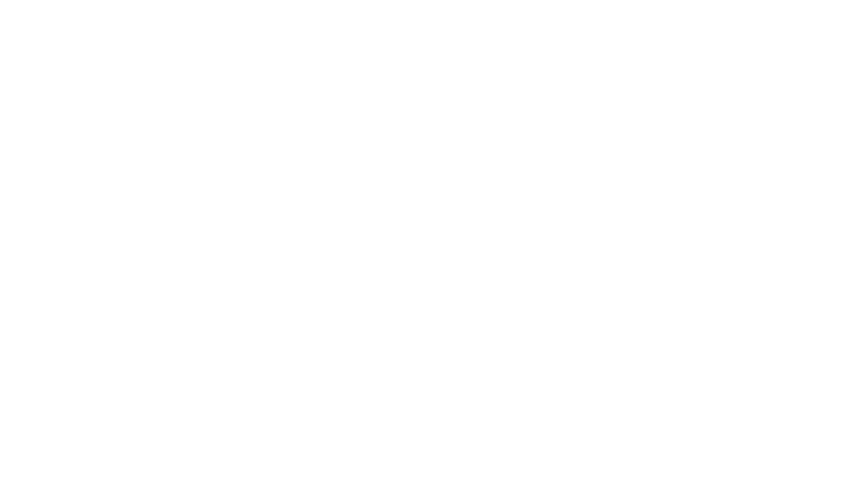
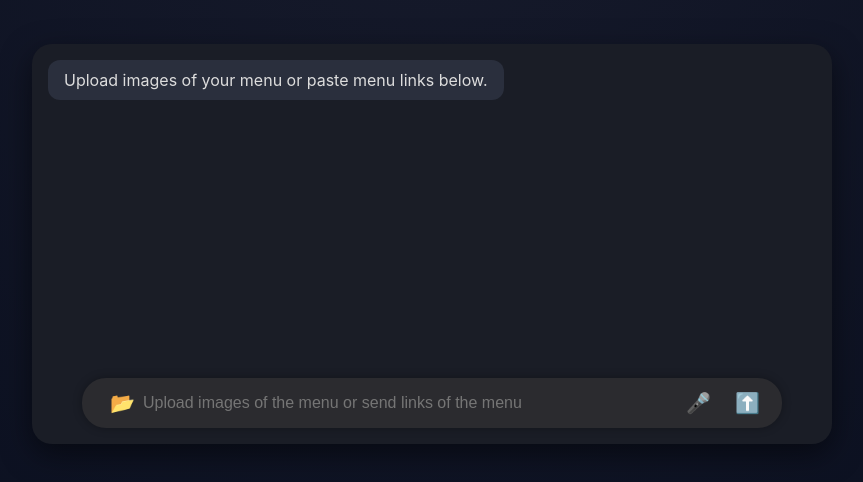
Before and after one commit to Arfan12630/Savr, a React (Create React App) app in the folder client/savr-client/: page /owner/restaurant-entry/menu-image-upload in a window 1280 px wide. Before the commit this address had no page. Shown: the part 156-638 px from the top of the page, without its empty margins (208-1071 px from the left). Built offline with nearby package versions, Linux system fonts and the light colour scheme.

Commit message:
Got chat for file upload

```diff
--- a/client/savr-client/src/App.tsx
+++ b/client/savr-client/src/App.tsx
@@ -9,6 +9,7 @@ import RestuarantList from './components/HomeLayout/RestuarantList';
 import Chat from './components/ChatBarInput/Chat';
 import RestaurantStoreLayout from './components/RestuarantStoreLayout/RestuarantStoreLayout';
 import RestuarantEntry from './components/RestuarantEntry/RestuarantEntry';
+import RestuarantMenuImageUpload from './components/RestuarantEntry/RestuarantMenuImageUpload';
 function App() {
   return (
     <Router>
@@ -17,6 +18,7 @@ function App() {
         <Route path="/restaurants" element={<RestuarantList />} />
         <Route path="/chat" element={<Chat />} />
         <Route path="owner/restaurant-entry" element={<RestuarantEntry />} />
+        <Route path="owner/restaurant-entry/menu-image-upload" element={<RestuarantMenuImageUpload />} />
         <Route
           path="/edit"
           element={
--- a/client/savr-client/src/components/RestuarantEntry/RestuarantEntry.tsx
+++ b/client/savr-client/src/components/RestuarantEntry/RestuarantEntry.tsx
@@ -59,7 +59,7 @@ const RestuarantEntry: React.FC = () => {
   };
 
   const handleCardClick = async (card: any) => {
-    console.log(card);
+    setIsLoading(true);
     try {
       const response = await axios.post(
         "http://127.0.0.1:5000/get-address-info",
@@ -69,13 +69,16 @@ const RestuarantEntry: React.FC = () => {
       if (response.data.message == "Restaurant already exists") {
         setResponseMessage("Restaurant already exists");
       }
+      setTimeout(() => {
+        navigate("/owner/restaurant-entry/menu-image-upload");
+        setHovered(true);
+      }, 500);
     } catch (error) {
       console.log(error);
+      setResponseMessage("Error connecting to server. Please try again.");
+    } finally {
+      setIsLoading(false);
     }
-    setResponseMessage(
-      "Please Upload images of the menu or send links of the menu"
-    );
-    setHovered(true);
   };
 
   return (
@@ -197,6 +200,7 @@ const RestuarantEntry: React.FC = () => {
           )}
         </Box>
 
+
         {/* Input bar */}
         <Box sx={{ mt: 1 }}>
           <RestuarantEntryInput
--- a/client/savr-client/src/components/RestuarantEntry/RestuarantEntryInput.tsx
+++ b/client/savr-client/src/components/RestuarantEntry/RestuarantEntryInput.tsx
@@ -1,7 +1,7 @@
 import React, { useState } from 'react';
 
 const RestuarantEntryInput: React.FC<{
-    onSend: (message: string) => void;
+    onSend: (message: any) => void;
     placeholder: string;
     disabled: boolean;
 }> = ({ onSend, placeholder, disabled }) => {
@@ -15,7 +15,7 @@ const RestuarantEntryInput: React.FC<{
 
     return (
         <div className="chat-input-container">
-            <button className="icon-button" title="Search">🌐</button>
+            <button className="icon-button" title="Drop Images or send links">📂 🔗</button>
             <input
                 className="chat-input"
                 type="text"
--- /dev/null
+++ b/client/savr-client/src/components/RestuarantEntry/RestuarantMenuImageUpload.tsx
@@ -0,0 +1,73 @@
+import React from "react";
+import Box from "@mui/joy/Box";
+import Typography from "@mui/joy/Typography";
+import RestuarantMenuUploadInput from "./RestuarantMenuUploadInput";
+
+const RestuarantMenuImageUpload: React.FC = () => {
+  const imageHandling = (input: File | string) => {
+    if (typeof input === "string") {
+      // Handle URL
+      console.log("URL submitted:", input);
+    } else {
+      // Handle image file
+      console.log("Image file submitted:", input);
+    }
+  };
+
+  return (
+    <Box
+      sx={{
+        width: "100vw",
+        height: "100vh",
+        background: "radial-gradient(circle at top, #161a2b, #0a0f1f)",
+        display: "flex",
+        justifyContent: "center",
+        alignItems: "center",
+      }}
+    >
+      <Box
+        sx={{
+          width: "90%",
+          maxWidth: "800px",
+          height: "400px",
+          backgroundColor: "#1a1d26",
+          borderRadius: "20px",
+          boxShadow: "0 10px 30px rgba(0,0,0,0.5)",
+          p: 2,
+          display: "flex",
+          flexDirection: "column",
+          justifyContent: "space-between",
+        }}
+      >
+        {/* Static guidance message */}
+        <Box sx={{ flexGrow: 1, overflowY: "auto", pr: 1 }}>
+          <Box sx={{ display: "flex", justifyContent: "flex-start", mb: 2 }}>
+            <Typography
+              level="body-md"
+              sx={{
+                backgroundColor: "#2a2f3d",
+                color: "#ddd",
+                px: 2,
+                py: 1,
+                borderRadius: "12px",
+              }}
+            >
+              Upload images of your menu or paste menu links below.
+            </Typography>
+          </Box>
+        </Box>
+
+        {/* Input bar */}
+        <Box sx={{ mt: 1 }}>
+          <RestuarantMenuUploadInput
+            onSend={imageHandling}
+            placeholder="Upload images of the menu or send links of the menu"
+            disabled={false}
+          />
+        </Box>
+      </Box>
+    </Box>
+  );
+};
+
+export default RestuarantMenuImageUpload;
--- /dev/null
+++ b/client/savr-client/src/components/RestuarantEntry/RestuarantMenuUploadInput.tsx
@@ -0,0 +1,51 @@
+import React, { useState } from 'react';
+
+const RestuarantMenuUploadInput: React.FC<{
+    onSend: (message: File | string) => void;
+    placeholder: string;
+    disabled: boolean;
+}> = ({ onSend, placeholder, disabled }) => {
+    const [message, setMessage] = useState("");
+
+    const handleSubmit = () => {
+        if (!message.trim()) return;
+        onSend(message.trim());
+        setMessage("");
+    };
+
+    const handleFileChange = (e: React.ChangeEvent<HTMLInputElement>) => {
+        if (e.target.files && e.target.files[0]) {
+            onSend(e.target.files[0]);
+            // Optionally reset the file input
+            e.target.value = "";
+        }
+    };
+
+    return (
+        <div className="chat-input-container">
+            <label className="icon-button" title="Drop Images or send links">
+                📂
+                <input
+                    type="file"
+                    accept="image/*"
+                    style={{ display: "none" }}
+                    onChange={handleFileChange}
+                    disabled={disabled}
+                />
+            </label>
+            <input
+                className="chat-input"
+                type="text"
+                placeholder={placeholder}
+                value={message}
+                onChange={(e) => setMessage(e.target.value)}
+                onKeyDown={(e) => e.key === "Enter" && handleSubmit()}
+                disabled={disabled}
+            />
+            <button className="icon-button" title="Voice" disabled={disabled}>🎤</button>
+            <button className="icon-button" title="Send" onClick={handleSubmit} disabled={disabled}>⬆️</button>
+        </div>
+    );
+};
+
+export default RestuarantMenuUploadInput
```
